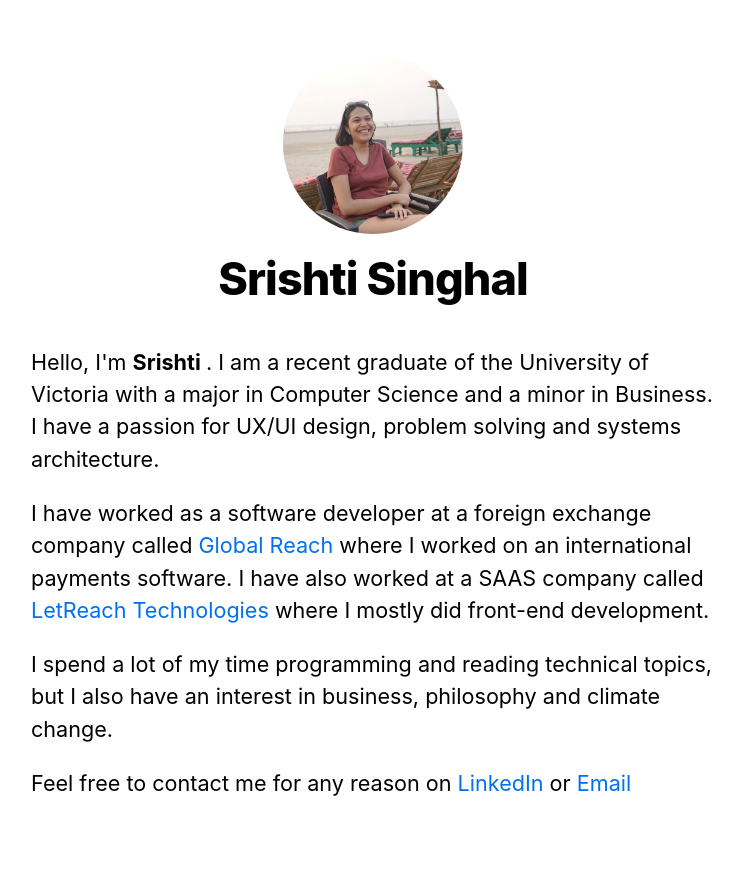
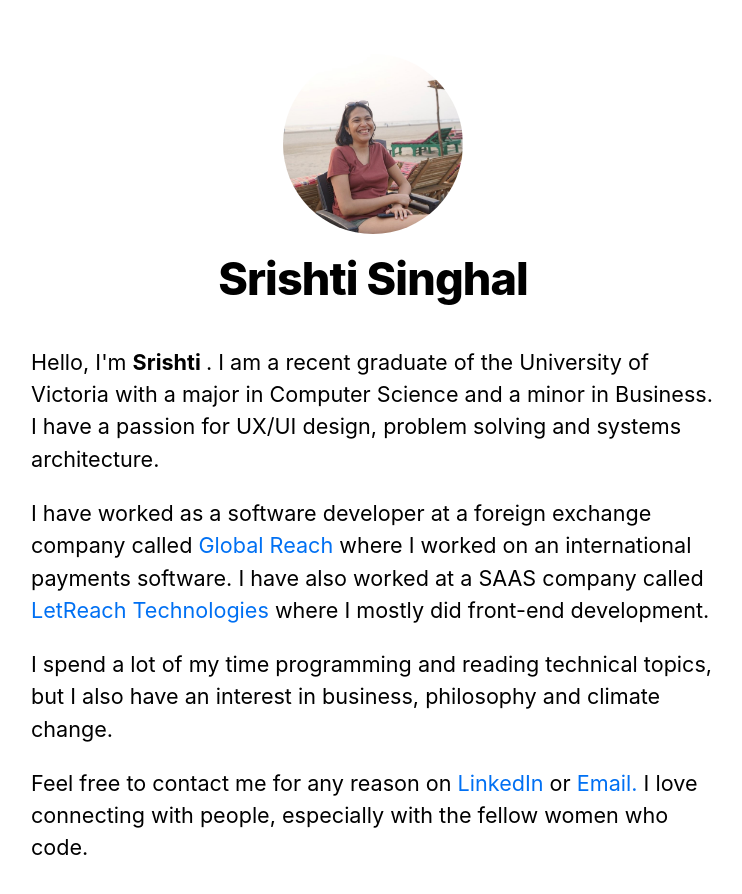
Before and after one commit to SrishtiSinghal/portfolio, a Next.js app: page / in a window 1280 px wide. Shown: the top 894 px of the page, without its empty margins (267-1009 px from the left). Built offline with nearby package versions, Linux system fonts and the light colour scheme.

Commit message:
More changes

```diff
--- a/pages/index.js
+++ b/pages/index.js
@@ -18,7 +18,7 @@ export default function Home() {
            but I also have an interest in business, philosophy and climate change.</p>
         <p>
           Feel free to contact me for any reason on <a href= "https://www.linkedin.com/in/srishti98/">LinkedIn </a> or
-         <a href="mailto:singhalsrishti98@gmail.com"> Email </a>
+         <a href="mailto:singhalsrishti98@gmail.com"> Email. </a> I love connecting with people, especially with the fellow women who code.
         </p>
       </section>
     </Layout>
```
